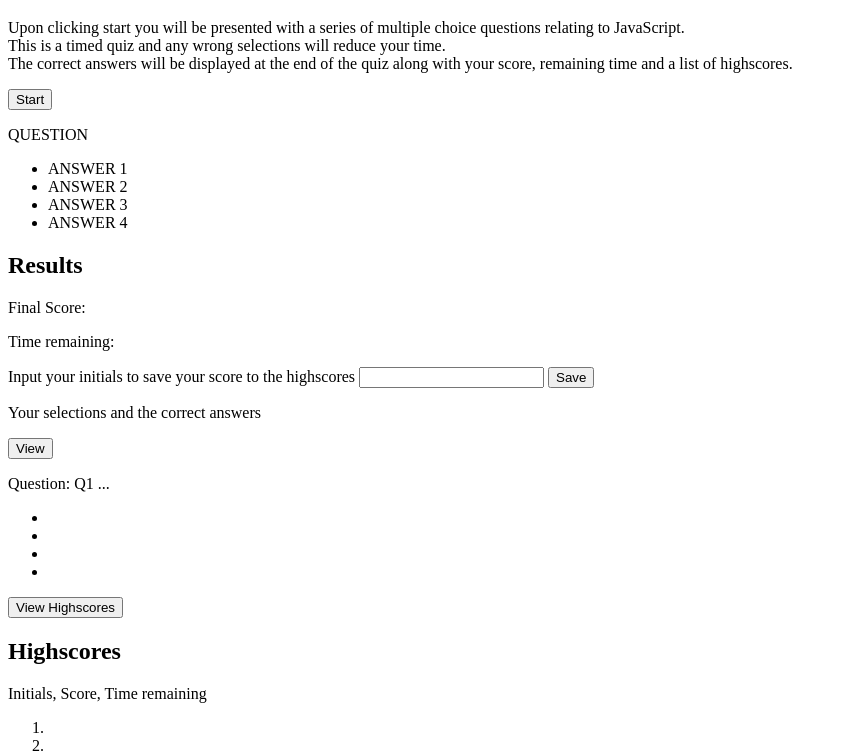
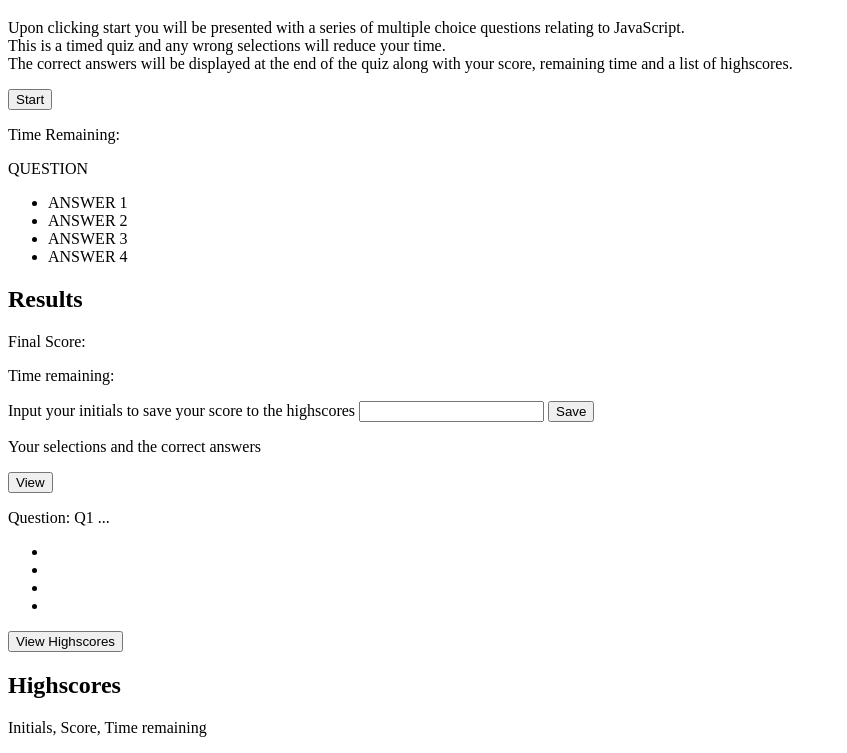
Before and after one commit to ClareRadtke/Timed-Coding-Quiz, a plain HTML site: page index.html in a window 1280 px wide. Shown: the part 61-814 px from the top of the page, without its empty margins (0-847 px from the left). Drawn offline with Linux system fonts and the light colour scheme.

Commit message:
Timer added to HTML

```diff
--- a/index.html
+++ b/index.html
@@ -33,6 +33,10 @@
     </div>
     <!-- Start button to be hidden once clicked -->
     <button>Start</button>
+    <!-- Timer - to display to the right of Q&A container and hide after last question -->
+    <div>
+      <p>Time Remaining: <span></span></p>
+    </div>
 
     <!-- Question and answer container -->
     <!-- To be hidden upon page load and displayed upon the click of start button and hidden after the final question -->
```
